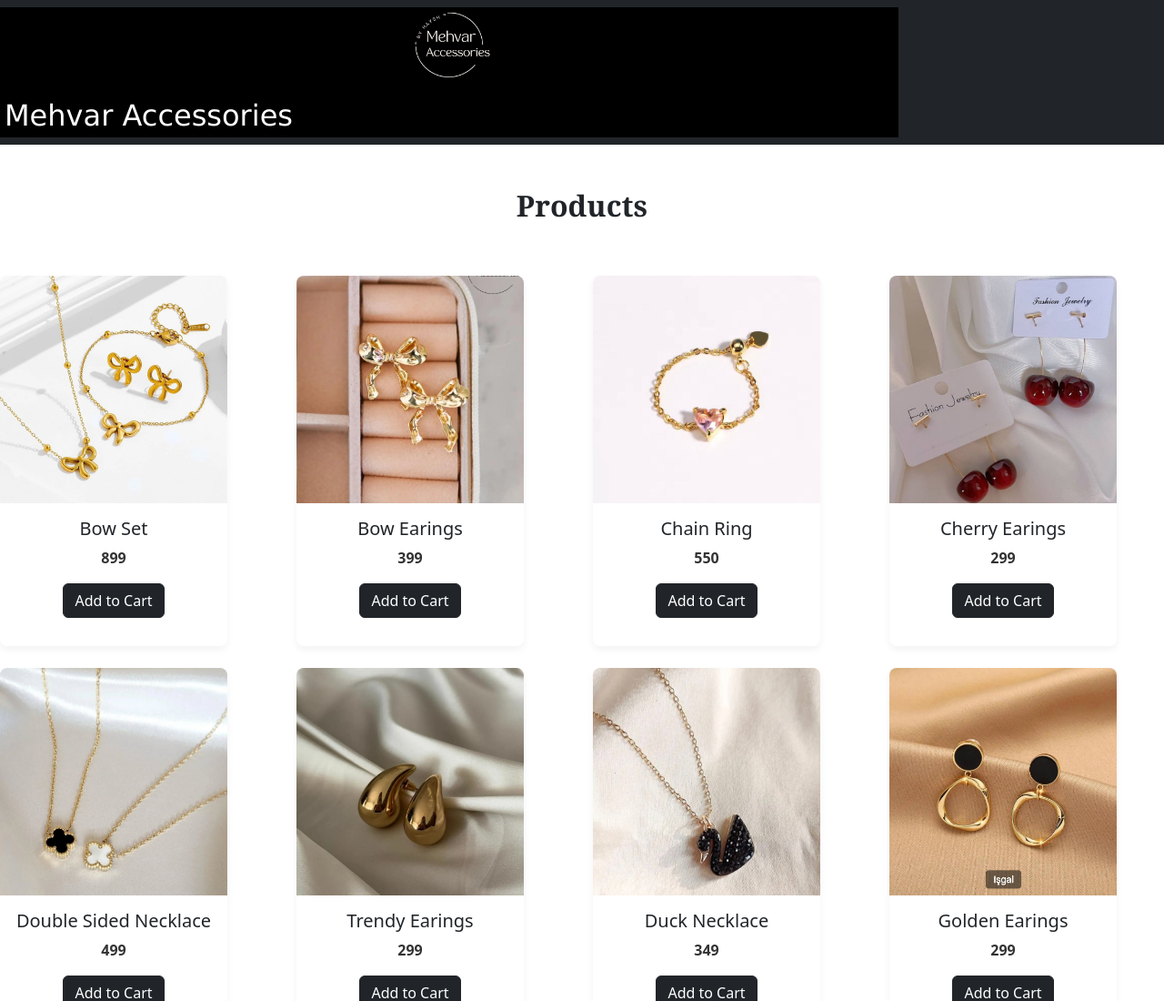
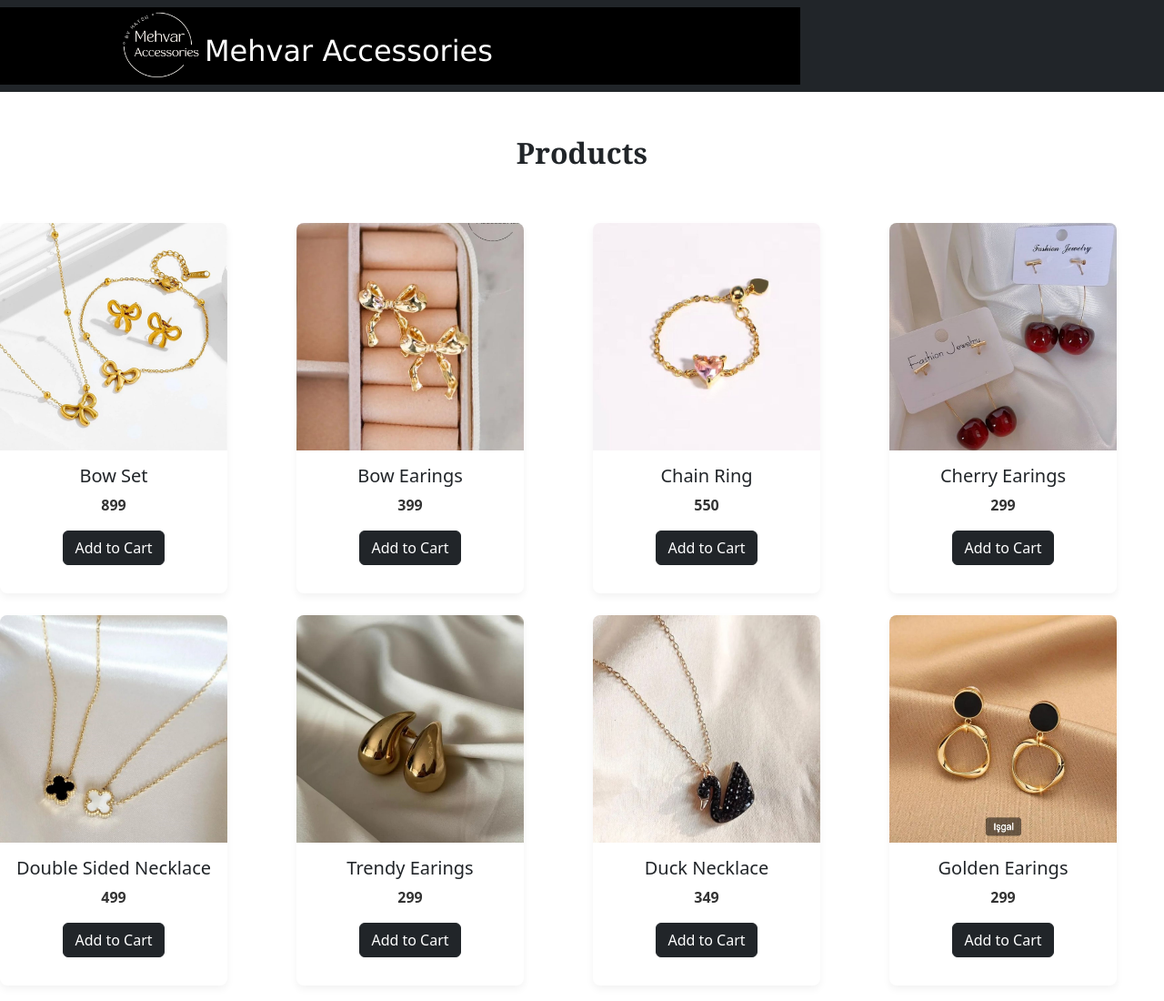
Before and after one commit to Haniqayoum/Constructor-E-Commerce-, a plain HTML site: page index.html in a window 1280 px wide. Shown: the top 1100 px of the page at 91% size. Drawn offline with nearby package versions, Linux system fonts and the light colour scheme.

Commit message:
Refactor

```diff
--- a/style.css
+++ b/style.css
@@ -10,7 +10,7 @@ text-decoration: none;
 color: white;
 font-size: xx-large;
 font-family:'Lucida Sans', 'Lucida Sans Regular', 'Lucida Grande', 'Lucida Sans Unicode', Geneva, Verdana, sans-serif;
-padding: 10px 650px 0 0;
+padding: 10px 200px 0 0;
 }
 .navbar .container{
     display: flex;
```
